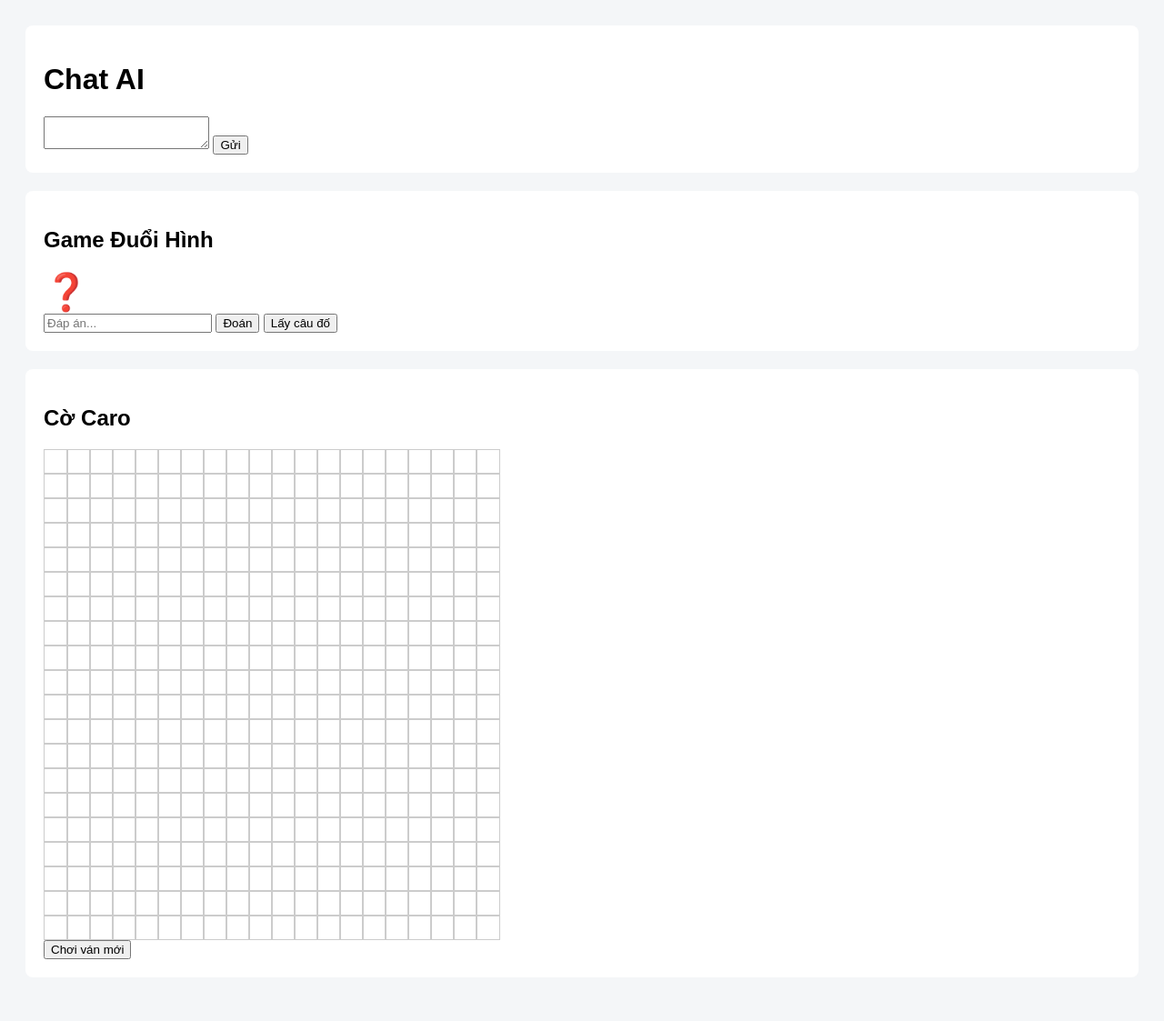
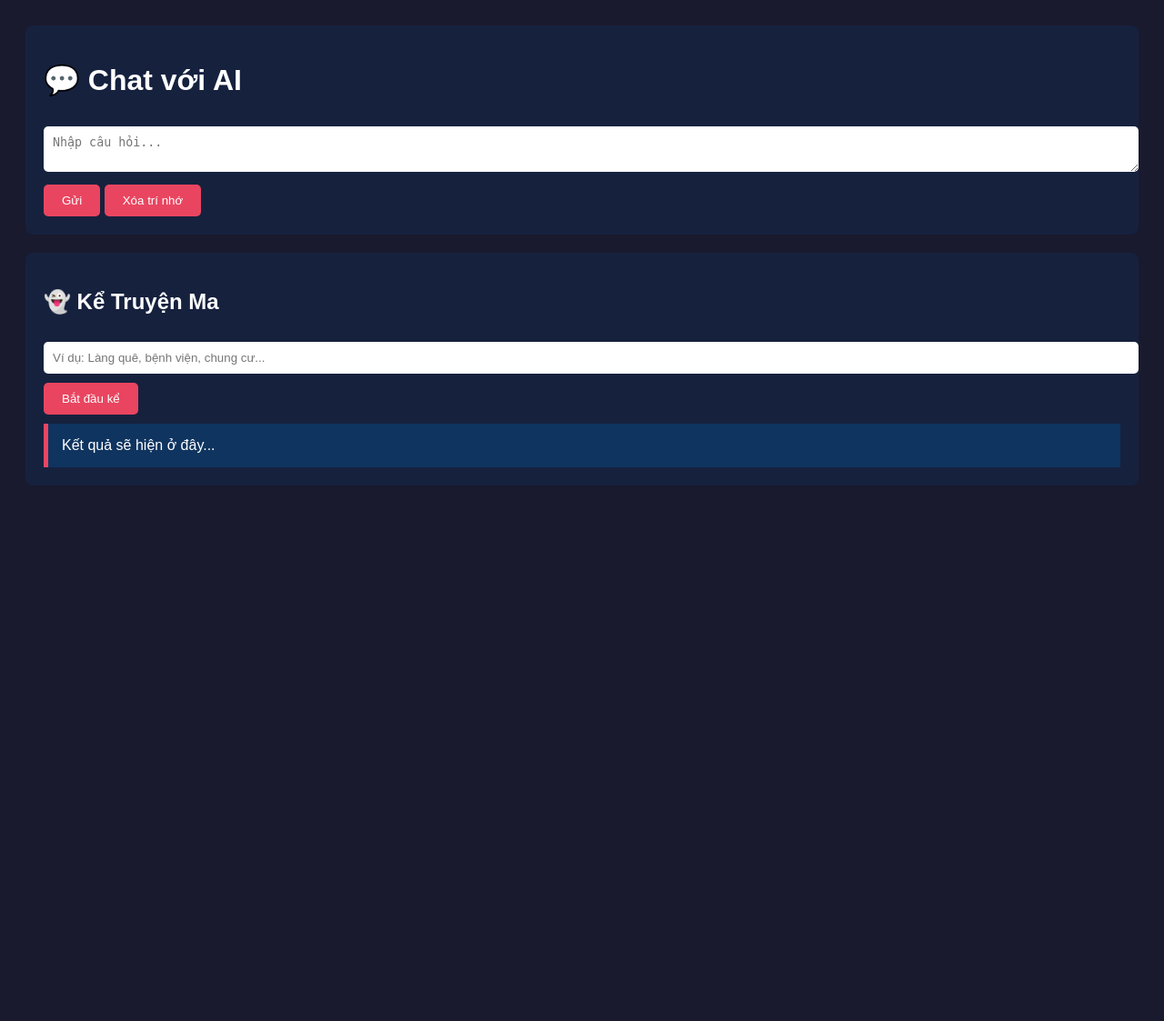
Before and after one commit to thuyALC/web-bot-page, a Flask app: page / in a window 1280 px wide. Shown: the whole page at 91% size. After the commit the page ends 534 px from the top, so only its background shows below. Run offline with Flask 3, Linux system fonts and the light colour scheme.

Commit message:
Update index.html

```diff
--- a/templates/index.html
+++ b/templates/index.html
@@ -2,57 +2,49 @@
 <html lang="vi">
 <head>
   <meta charset="utf-8">
-  <title>Trợ lý Web AI</title>
+  <title>Trợ lý AI - Kể truyện ma</title>
   <style>
-    body { font-family: sans-serif; background: #f4f6f8; padding: 20px; }
-    .panel { background: #fff; padding: 20px; border-radius: 8px; margin-bottom: 20px; }
-    .caro-grid { display: grid; grid-template-columns: repeat(20, 25px); width: max-content; }
-    .cell { width: 25px; height: 25px; border: 1px solid #ccc; cursor: pointer; text-align: center; font-weight: bold; }
+    body { font-family: sans-serif; background: #1a1a2e; color: #fff; padding: 20px; }
+    .panel { background: #16213e; padding: 20px; border-radius: 8px; margin-bottom: 20px; }
+    textarea, input { width: 100%; padding: 10px; margin: 10px 0; border-radius: 5px; border: none; }
+    button { padding: 10px 20px; background: #e94560; color: #fff; border: none; border-radius: 5px; cursor: pointer; }
+    #story-output { white-space: pre-wrap; padding: 15px; background: #0f3460; border-left: 5px solid #e94560; margin-top: 10px; }
   </style>
 </head>
 <body>
   <div class="panel">
-    <h1>Chat AI</h1>
-    <textarea id="msg"></textarea>
+    <h1>💬 Chat với AI</h1>
+    <textarea id="message" placeholder="Nhập câu hỏi..."></textarea>
     <button id="send">Gửi</button>
+    <button id="clear">Xóa trí nhớ</button>
   </div>
 
   <div class="panel">
-    <h2>Game Đuổi Hình</h2>
-    <div id="emoji" style="font-size: 40px;">❓</div>
-    <input id="guess" placeholder="Đáp án...">
-    <button id="btn-guess">Đoán</button>
-    <button id="btn-riddle">Lấy câu đố</button>
-  </div>
-
-  <div class="panel">
-    <h2>Cờ Caro</h2>
-    <div id="caro" class="caro-grid"></div>
-    <button onclick="location.reload()">Chơi ván mới</button>
+    <h2>👻 Kể Truyện Ma</h2>
+    <input id="story-topic" placeholder="Ví dụ: Làng quê, bệnh viện, chung cư...">
+    <button id="create-story">Bắt đầu kể</button>
+    <div id="story-output">Kết quả sẽ hiện ở đây...</div>
   </div>
 
   <script>
-    // Logic Chat
     document.querySelector("#send").onclick = async () => {
-        const res = await fetch("/api/chat", {method: "POST", body: JSON.stringify({message: document.querySelector("#msg").value}), headers: {"Content-Type": "application/json"}});
-        alert((await res.json()).reply);
+      const res = await fetch("/api/chat", { method: "POST", body: JSON.stringify({message: document.querySelector("#message").value}), headers: {"Content-Type": "application/json"} });
+      const data = await res.json();
+      alert(data.reply);
     };
 
-    // Logic Caro (Chạy hoàn toàn tại trình duyệt)
-    const board = document.getElementById('caro');
-    for(let i=0; i<400; i++) {
-        const div = document.createElement('div');
-        div.className = 'cell';
-        div.onclick = function() {
-            this.textContent = 'X';
-            // Bot đánh vào ô trống đầu tiên
-            setTimeout(() => {
-                const empty = Array.from(document.querySelectorAll('.cell')).find(c => !c.textContent);
-                if(empty) empty.textContent = 'O';
-            }, 300);
-        };
-        board.appendChild(div);
-    }
+    document.querySelector("#create-story").onclick = async () => {
+      const topic = document.querySelector("#story-topic").value;
+      document.querySelector("#story-output").textContent = "Đang triệu hồi linh hồn... đợi tí nhé...";
+      const res = await fetch("/api/ghost_story", { method: "POST", body: JSON.stringify({topic}), headers: {"Content-Type": "application/json"} });
+      const data = await res.json();
+      document.querySelector("#story-output").textContent = data.story || data.error;
+    };
+
+    document.querySelector("#clear").onclick = async () => {
+      await fetch("/api/clear", { method: "POST" });
+      alert("Đã xóa!");
+    };
   </script>
 </body>
 </html>
```
